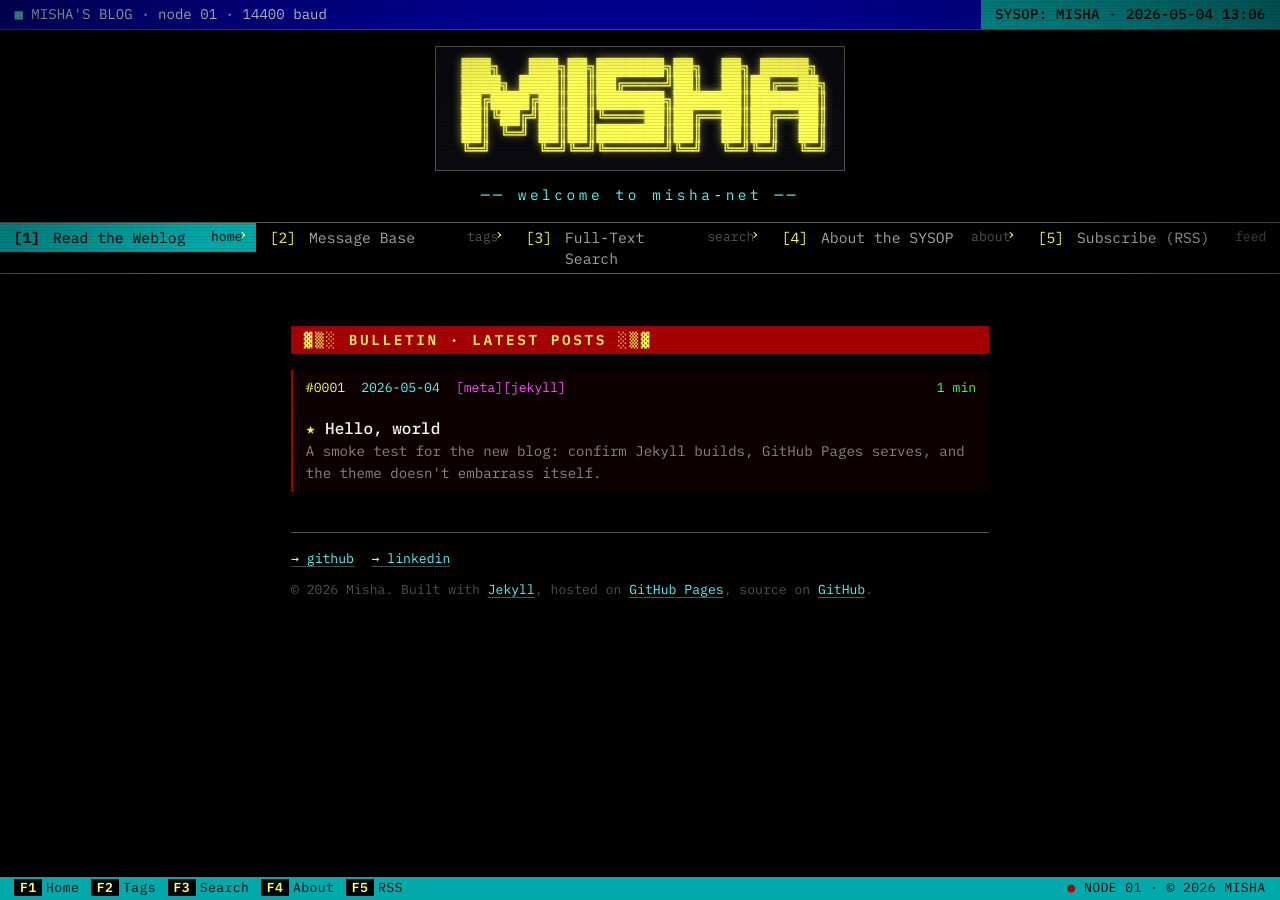
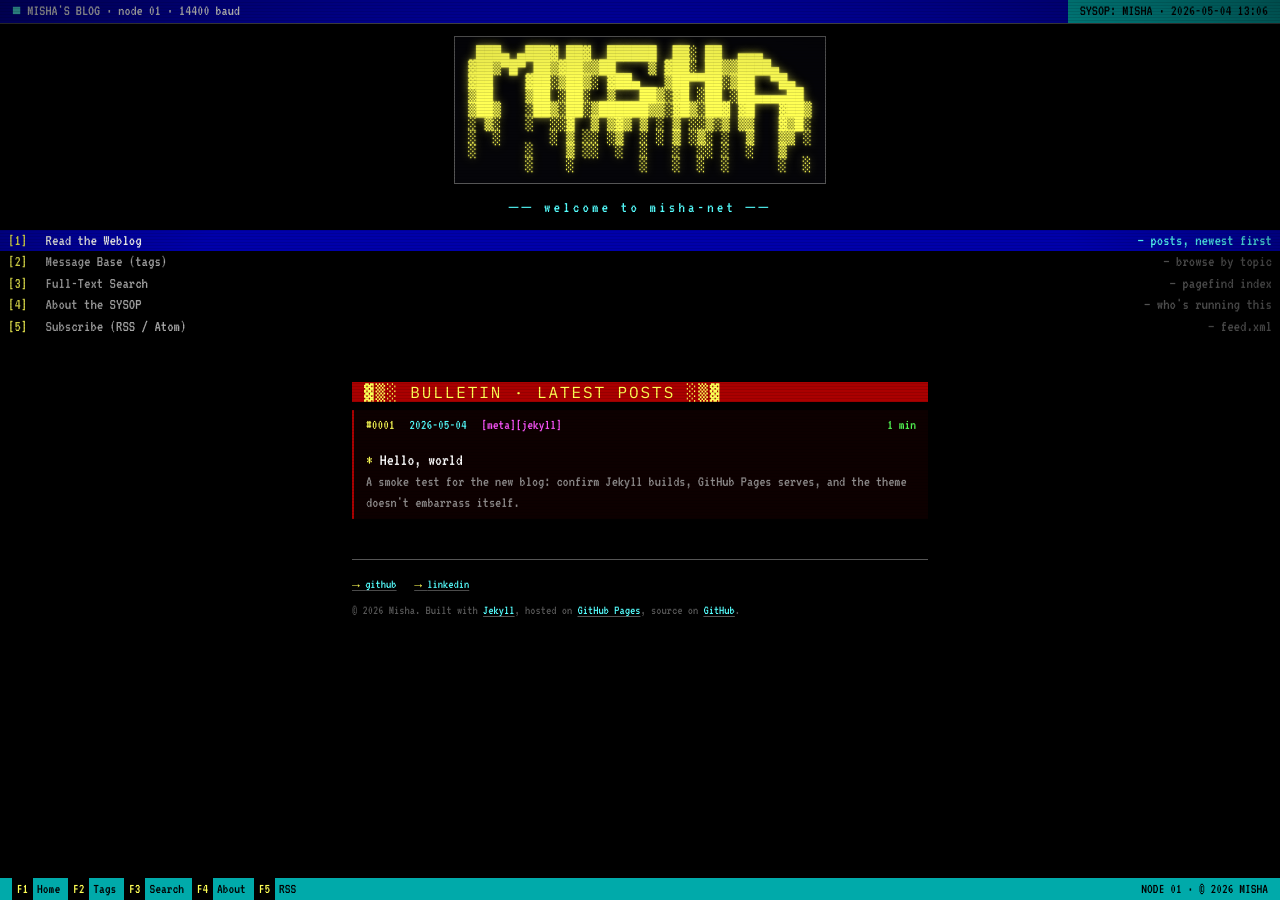
Before and after one commit to RatherBland/ratherbland.github.io, a Jekyll site: the page built from index.md, in a window 1280 px wide. Built offline with Jekyll 4.4.1, drawn with Linux system fonts in a browser that asks for light colours.

Commit message:
BBS theme: more authentic density and typography
Address feedback that the shipped theme felt modern vs. the mockup:

- Switch primary typeface to VT323 (pixel terminal font); fall back to
  Plex Mono only for <code>/<pre> blocks where legibility matters
- Bump base to 19px / line-height 1.3 to compensate for VT323 metrics
- Turn off font-smoothing so VT323 stays pixel-crisp
- Rebuild main nav as a vertical stacked list with full-row blue lightbar
  hover (matching the mockup's menu exactly; dropped the grid layout)
- Swap home banner to the chunky tdeep-style figlet with shaded blocks
- Tighten statusbar: remove box border, compact padding, F-keys blend
  rather than looking like a web nav
- Strip designer decorations: no ornament hr, no angle-bracket bullets
  on general lists, simpler post meta, simpler post header card

Pre-push review skipped again: same theme-only diff class as the
previous commit, user already approved the skip rationale.

```diff
--- a/_includes/header.html
+++ b/_includes/header.html
@@ -11,12 +11,15 @@
   {%- if page.url == "/" -%}
   <div class="banner" aria-hidden="true">
 <pre>
- ███╗   ███╗██╗███████╗██╗  ██╗ █████╗
- ████╗ ████║██║██╔════╝██║  ██║██╔══██╗
- ██╔████╔██║██║███████╗███████║███████║
- ██║╚██╔╝██║██║╚════██║██╔══██║██╔══██║
- ██║ ╚═╝ ██║██║███████║██║  ██║██║  ██║
- ╚═╝     ╚═╝╚═╝╚══════╝╚═╝  ╚═╝╚═╝  ╚═╝
+ ███▄ ▄███▓ ██▓  ██████  ██░ ██  ▄▄▄
+▓██▒▀█▀ ██▒▓██▒▒██    ▒ ▓██░ ██▒▒████▄
+▓██    ▓██░▒██▒░ ▓██▄   ▒██▀▀██░▒██  ▀█▄
+▒██    ▒██ ░██░  ▒   ██▒░▓█ ░██ ░██▄▄▄▄██
+▒██▒   ░██▒░██░▒██████▒▒░▓█▒░██▓ ▓█   ▓██▒
+░ ▒░   ░  ░░▓  ▒ ▒▓▒ ▒ ░ ▒ ░░▒░▒ ▒▒   ▓▒█░
+░  ░      ░ ▒ ░░ ░▒  ░ ░ ▒ ░▒░ ░  ▒   ▒▒ ░
+░      ░    ▒ ░░  ░  ░   ░  ░░ ░  ░   ▒
+       ░    ░        ░   ░  ░  ░      ░  ░
 </pre>
     <span class="banner__strap">welcome to misha-net</span>
   </div>
@@ -27,27 +30,27 @@
     <ul class="site-nav">
       <li>
         <a href="{{ '/' | relative_url }}" {% if u == "/" %}class="active"{% endif %}>
-          <span class="k">[1]</span><span>Read the Weblog</span><span class="c">home</span>
+          <span class="k">[1]</span><span class="l">Read the Weblog</span><span class="c">posts, newest first</span>
         </a>
       </li>
       <li>
         <a href="{{ '/tags/' | relative_url }}" {% if u contains "/tags" %}class="active"{% endif %}>
-          <span class="k">[2]</span><span>Message Base</span><span class="c">tags</span>
+          <span class="k">[2]</span><span class="l">Message Base (tags)</span><span class="c">browse by topic</span>
         </a>
       </li>
       <li>
         <a href="{{ '/search/' | relative_url }}" {% if u contains "/search" %}class="active"{% endif %}>
-          <span class="k">[3]</span><span>Full-Text Search</span><span class="c">search</span>
+          <span class="k">[3]</span><span class="l">Full-Text Search</span><span class="c">pagefind index</span>
         </a>
       </li>
       <li>
         <a href="{{ '/about/' | relative_url }}" {% if u contains "/about" %}class="active"{% endif %}>
-          <span class="k">[4]</span><span>About the SYSOP</span><span class="c">about</span>
+          <span class="k">[4]</span><span class="l">About the SYSOP</span><span class="c">who's running this</span>
         </a>
       </li>
       <li>
         <a href="{{ '/feed.xml' | relative_url }}">
-          <span class="k">[5]</span><span>Subscribe (RSS)</span><span class="c">feed</span>
+          <span class="k">[5]</span><span class="l">Subscribe (RSS / Atom)</span><span class="c">feed.xml</span>
         </a>
       </li>
     </ul>
--- a/assets/css/main.scss
+++ b/assets/css/main.scss
@@ -11,8 +11,10 @@
 :root {
   color-scheme: dark;
 
-  --font-mono: "IBM Plex Mono", ui-monospace, "SF Mono", Menlo, Consolas, monospace;
-  --font-ascii: "VT323", "IBM Plex Mono", ui-monospace, monospace;
+  /* VT323 is the pixel-terminal face used everywhere except code blocks.
+     Plex Mono stays for <code>/<pre> where legibility matters. */
+  --font-term: "VT323", "Perfect DOS VGA 437", ui-monospace, monospace;
+  --font-code: "IBM Plex Mono", ui-monospace, "SF Mono", Menlo, Consolas, monospace;
 
   /* DOS 16-colour palette */
   --c-black:   #000000;
@@ -60,13 +62,16 @@ body {
   margin: 0;
   background: var(--bg);
   color: var(--text);
-  font-family: var(--font-mono);
-  font-size: 15px;
-  line-height: 1.45;
+  font-family: var(--font-term);
+  /* VT323 is a pixel font — reads best around 19-20px with tight leading. */
+  font-size: 19px;
+  line-height: 1.3;
   font-feature-settings: "liga" 0;
-  -webkit-font-smoothing: antialiased;
+  /* Deliberately turn OFF antialiasing so VT323 stays crisp + pixely. */
+  -webkit-font-smoothing: none;
+  -moz-osx-font-smoothing: auto;
   min-height: 100vh;
-  padding-bottom: 2.25rem; /* room for fixed statusbar */
+  padding-bottom: 1.85rem; /* room for fixed statusbar */
 }
 
 /* CRT overlays — scanlines + vignette. Pointer-events:none so they never intercept. */
@@ -93,12 +98,12 @@ body::after {
 
 /* --- layout --- */
 .wrap {
-  max-width: 82ch;
+  max-width: 80ch;
   margin: 0 auto;
-  padding: 0 1.25rem;
+  padding: 0 1rem;
 }
 .site-main {
-  padding: 1rem 0 3rem;
+  padding: 0.75rem 0 2.25rem;
   position: relative;
   z-index: 1;
 }
@@ -112,96 +117,94 @@ body::after {
   display: flex;
   justify-content: space-between;
   align-items: stretch;
-  font-size: 0.88rem;
-  line-height: 1.35;
+  font-size: 0.95rem;
+  line-height: 1.2;
   border-bottom: 1px solid var(--rule);
+  flex-wrap: wrap;
 }
 .topbar__l {
   background: var(--bar-blue-bg);
   color: var(--bar-blue-fg);
-  padding: 0.3rem 0.9rem;
+  padding: 0.15rem 0.75rem;
   flex: 1 1 auto;
 }
 .topbar__l::before { content: "■ "; color: var(--c-lcyan); }
 .topbar__r {
   background: var(--bar-cyan-bg);
   color: var(--bar-cyan-fg);
-  padding: 0.3rem 0.9rem;
-  font-weight: 500;
-  letter-spacing: 0.02em;
+  padding: 0.15rem 0.75rem;
+  font-weight: 400;
+  letter-spacing: 0;
   white-space: nowrap;
 }
 
 .banner {
-  margin: 1rem 0 0.25rem;
+  margin: 0.75rem 0 0.25rem;
   text-align: center;
   overflow-x: auto;
 }
 .banner pre {
   margin: 0;
   display: inline-block;
-  /* IBM Plex Mono renders the ANSI block glyphs consistently across platforms;
-     VT323 is great but its box-drawing coverage is patchy. */
-  font-family: var(--font-mono);
-  font-size: 0.72rem;
+  /* Plex Mono keeps the ANSI block glyphs uniform width across platforms. */
+  font-family: var(--font-code);
+  font-size: 0.6rem;
   line-height: 1.02;
   color: var(--accent);
-  text-shadow: 0 0 10px rgba(255,255,85,0.55), 0 0 2px rgba(255,255,85,0.7);
+  text-shadow: 0 0 10px rgba(255,255,85,0.6), 0 0 2px rgba(255,255,85,0.8);
   white-space: pre;
   text-align: left;
   letter-spacing: 0;
 }
-@media (min-width: 480px) { .banner pre { font-size: 0.85rem; } }
-@media (min-width: 640px) { .banner pre { font-size: 1rem; } }
+@media (min-width: 480px) { .banner pre { font-size: 0.72rem; } }
+@media (min-width: 640px) { .banner pre { font-size: 0.85rem; } }
 .banner__strap {
   display: block;
-  margin-top: 0.5rem;
+  margin-top: 0.35rem;
   color: var(--c-lcyan);
-  font-size: 0.9rem;
-  letter-spacing: 0.25em;
+  font-size: 1rem;
+  letter-spacing: 0.2em;
   text-transform: lowercase;
 }
 .banner__strap::before { content: "── "; }
 .banner__strap::after  { content: " ──"; }
 
-/* Main menu (numbered, F-key style) */
+/* Main menu: vertical stacked list, lightbar selection, F-key feel. */
 .site-nav {
-  margin: 1rem 0 0.5rem;
+  margin: 0.75rem 0;
   padding: 0;
-  border-top: 1px solid var(--rule);
-  border-bottom: 1px solid var(--rule);
   list-style: none;
-  display: grid;
-  grid-template-columns: repeat(auto-fit, minmax(14rem, 1fr));
 }
-.site-nav li { margin: 0; }
+.site-nav li { margin: 0; padding: 0; }
+.site-nav li::before { content: ""; } /* kill generic ul bullet */
 .site-nav a {
   display: flex;
-  gap: 0.7rem;
-  padding: 0.25rem 0.85rem;
+  gap: 0.75rem;
+  padding: 0 0.5rem;
   color: var(--text);
   text-decoration: none;
-  border-right: 1px solid var(--rule);
-  font-size: 0.92rem;
+  font-size: 1rem;
+  line-height: 1.35;
 }
-.site-nav a:last-child { border-right: 0; }
-.site-nav .k { color: var(--accent); width: 3.2ch; flex: none; }
-.site-nav .c { color: var(--muted); margin-left: auto; font-size: 0.82rem; }
+.site-nav .k { color: var(--accent); width: 4ch; flex: none; }
+.site-nav .l { color: var(--text); flex: 1; }
+.site-nav .c { color: var(--muted); }
+.site-nav .c::before { content: "— "; }
 .site-nav a:hover, .site-nav a.active {
-  background: var(--bar-cyan-bg);
-  color: var(--bar-cyan-fg);
+  background: var(--bar-blue-bg);
+  color: var(--c-white);
 }
-.site-nav a:hover .k, .site-nav a.active .k { color: var(--c-black); font-weight: 700; }
-.site-nav a:hover .c, .site-nav a.active .c { color: var(--c-black); }
+.site-nav a:hover .k, .site-nav a.active .k { color: var(--c-yellow); font-weight: 400; }
+.site-nav a:hover .l, .site-nav a.active .l { color: var(--c-white); }
+.site-nav a:hover .c, .site-nav a.active .c { color: var(--c-lcyan); }
 
 /* --- links --- */
 a {
   color: var(--link);
   text-decoration: underline;
   text-decoration-color: var(--muted);
-  text-underline-offset: 3px;
+  text-underline-offset: 2px;
   text-decoration-thickness: 1px;
-  transition: color .1s ease, text-decoration-color .1s ease, background .1s ease;
 }
 a:hover {
   color: var(--link-hov);
@@ -211,19 +214,19 @@ a:hover {
 /* --- headings --- */
 h1, h2, h3, h4, h5, h6 {
   color: var(--text-hi);
-  font-weight: 500;
-  line-height: 1.2;
-  margin: 2rem 0 0.9rem;
-  letter-spacing: 0.01em;
+  font-weight: 400;
+  line-height: 1.1;
+  margin: 1.5rem 0 0.5rem;
+  letter-spacing: 0;
 }
-h1 { font-size: 1.45rem; }
-h2 { font-size: 1.15rem; color: var(--accent); }
-h3 { font-size: 1.02rem; color: var(--c-lcyan); }
-h4, h5, h6 { font-size: 0.98rem; color: var(--muted); }
+h1 { font-size: 1.55rem; }
+h2 { font-size: 1.25rem; color: var(--accent); }
+h3 { font-size: 1.1rem; color: var(--c-lcyan); }
+h4, h5, h6 { font-size: 1.05rem; color: var(--muted); }
 
 /* Decorative prefixes only inside post/page body, not in chrome. */
-.post-content h2::before, .page-content h2::before { content: "── "; color: var(--c-red); }
-.post-content h3::before, .page-content h3::before { content: "▸ "; color: var(--accent); }
+.post-content h2::before, .page-content h2::before { content: "== "; color: var(--c-red); }
+.post-content h3::before, .page-content h3::before { content: "-- "; color: var(--accent); }
 
 .post-content :is(h2, h3, h4) { scroll-margin-top: 1rem; }
 
@@ -231,61 +234,45 @@ h4, h5, h6 { font-size: 0.98rem; color: var(--muted); }
 .section-head {
   background: var(--bar-red-bg);
   color: var(--bar-red-fg);
-  padding: 0.2rem 0.8rem;
-  letter-spacing: 0.18em;
-  font-weight: 700;
-  font-size: 0.9rem;
-  margin: 1.75rem 0 1rem;
+  padding: 0 0.75rem;
+  letter-spacing: 0.12em;
+  font-weight: 400;
+  font-size: 1rem;
+  margin: 1.25rem 0 0.5rem;
   text-transform: uppercase;
+  font-family: var(--font-code);
 }
 .section-head::before { content: "▓▒░ "; }
 .section-head::after  { content: " ░▒▓"; }
 
 /* --- body content --- */
-p, ul, ol, blockquote, pre, table, figure { margin: 0 0 1.1rem; }
-ul, ol { padding-left: 1.5rem; }
-li { margin-bottom: 0.2rem; }
-ul { list-style: none; padding-left: 1.1rem; }
+p, ul, ol, blockquote, pre, table, figure { margin: 0 0 0.85rem; }
+ul, ol { padding-left: 1.6rem; }
+li { margin-bottom: 0.05rem; }
+ul { list-style: none; padding-left: 1.25rem; }
 ul > li { position: relative; }
 ul > li::before {
-  content: "›";
+  content: "*";
   position: absolute; left: -1.1rem;
   color: var(--accent);
 }
-ol { list-style: decimal-leading-zero; padding-left: 2.2rem; }
+ol { list-style: decimal; padding-left: 2rem; }
 ol::marker, ol > li::marker { color: var(--accent); }
 
 blockquote {
   border-left: 2px solid var(--c-red);
   margin-left: 0;
-  padding: 0.1rem 0 0.1rem 1rem;
+  padding: 0 0 0 0.75rem;
   color: var(--c-lcyan);
   font-style: normal;
   background: rgba(170, 0, 0, 0.08);
-}
-blockquote::before {
-  content: "│ ";
-  color: var(--c-red);
 }
 
 hr {
   border: 0;
   border-top: 1px dashed var(--rule);
-  margin: 2rem 0;
-  position: relative;
-  overflow: visible;
+  margin: 1.5rem 0;
   color: var(--muted);
-}
-hr::after {
-  content: "─── ◆ ───";
-  position: absolute;
-  left: 50%; top: -0.7rem;
-  transform: translateX(-50%);
-  background: var(--bg);
-  padding: 0 0.6rem;
-  color: var(--c-red);
-  font-size: 0.82rem;
-  letter-spacing: 0.15em;
 }
 
 img, video { max-width: 100%; height: auto; display: block; border: 1px solid var(--rule); }
@@ -306,20 +293,21 @@ th, td {
 th { background: rgba(0, 170, 170, 0.12); color: var(--c-lcyan); font-weight: 500; }
 
 /* --- code --- */
-code, pre, kbd, samp { font-family: var(--font-mono); font-size: 0.88em; }
+/* Code blocks swap to Plex Mono — VT323 is charming but painful to read code in. */
+code, pre, kbd, samp { font-family: var(--font-code); font-size: 0.78em; }
 :not(pre) > code {
   background: var(--c-blue);
   color: var(--c-white);
-  padding: 0.05em 0.35em;
+  padding: 0.05em 0.3em;
   border: 0;
   border-radius: 0;
 }
 pre {
-  background: #0a0a10;
+  background: #050509;
   border: 1px solid var(--rule);
-  padding: 0.8rem 1rem;
+  padding: 0.65rem 0.85rem;
   overflow-x: auto;
-  line-height: 1.45;
+  line-height: 1.4;
   position: relative;
 }
 pre > code {
@@ -340,10 +328,9 @@ kbd {
 
 /* --- home / post list (BBS bulletin) --- */
 .home-intro {
-  margin: 0.5rem 0 1.25rem;
+  margin: 0.25rem 0 0.85rem;
   color: var(--c-lcyan);
   text-align: center;
-  font-size: 0.95rem;
 }
 
 .post-list {
@@ -352,15 +339,14 @@ kbd {
   margin: 0;
 }
 .post-list__item {
-  padding: 0.55rem 0.8rem;
-  margin-bottom: 0.35rem;
+  padding: 0.35rem 0.75rem;
+  margin-bottom: 0.2rem;
   border-left: 2px solid var(--muted);
   display: grid;
   grid-template-columns: auto 1fr;
-  column-gap: 1rem;
-  row-gap: 0.2rem;
+  column-gap: 0.9rem;
+  row-gap: 0.1rem;
   align-items: baseline;
-  position: relative;
 }
 .post-list__item::before { content: none; }
 .post-list__item:hover {
@@ -373,8 +359,8 @@ kbd {
   grid-column: 1 / -1;
   display: flex;
   flex-wrap: wrap;
-  gap: 1rem;
-  font-size: 0.82rem;
+  gap: 0.9rem;
+  font-size: 0.9rem;
   color: var(--muted);
 }
 .post-list__id      { color: var(--accent); }
@@ -386,12 +372,12 @@ kbd {
   grid-column: 1 / -1;
   color: var(--text-hi);
   text-decoration: none;
-  font-size: 1rem;
-  font-weight: 500;
-  line-height: 1.25;
+  font-size: 1.08rem;
+  font-weight: 400;
+  line-height: 1.2;
 }
-.post-list__title::before { content: "▸ "; color: var(--accent); }
-.post-list__item--featured .post-list__title::before { content: "★ "; color: var(--accent); }
+.post-list__title::before { content: "> "; color: var(--accent); }
+.post-list__item--featured .post-list__title::before { content: "* "; color: var(--accent); }
 .post-list__item:hover .post-list__title { color: var(--link-hov); }
 
 .post-list__excerpt {
@@ -399,46 +385,43 @@ kbd {
   margin: 0;
   color: var(--text);
   opacity: 0.82;
-  font-size: 0.88rem;
-  line-height: 1.5;
+  font-size: 0.96rem;
+  line-height: 1.35;
 }
 
 @media (max-width: 560px) {
-  .post-list__line { gap: 0.6rem; }
+  .post-list__line { gap: 0.55rem; }
   .post-list__min { margin-left: 0; width: 100%; }
 }
 
 /* --- post page --- */
 .post {
-  padding: 0.5rem 0 0;
+  padding: 0;
 }
 .post-header {
-  margin: 1rem 0 1.5rem;
-  padding: 0.5rem 0.9rem 0.8rem;
-  border: 1px solid var(--rule);
+  margin: 0.5rem 0 1rem;
+  padding: 0.35rem 0.75rem 0.5rem;
   border-left: 2px solid var(--c-red);
-  background: rgba(170, 0, 0, 0.06);
+  background: rgba(170, 0, 0, 0.08);
 }
 .post-title {
-  margin: 0.25rem 0 0.4rem;
-  font-size: 1.35rem;
+  margin: 0.1rem 0 0.25rem;
+  font-size: 1.55rem;
   color: var(--text-hi);
-  line-height: 1.2;
+  line-height: 1.15;
 }
-.post-title::before { content: "★ "; color: var(--accent); }
+.post-title::before { content: "* "; color: var(--accent); }
 .post-meta {
   color: var(--muted);
-  font-size: 0.82rem;
+  font-size: 0.9rem;
   display: flex;
   flex-wrap: wrap;
   gap: 0.9rem;
 }
 .post-meta time { color: var(--c-lcyan); font-variant-numeric: tabular-nums; }
-.post-meta time::before { content: "◆ "; }
 .post-meta .sep { display: none; }
-.post-meta span:not(.post-tags)::before { content: "▸ "; color: var(--accent); }
 .post-tags { color: var(--tag); }
-.post-tags::before { content: "# "; color: var(--accent); }
+.post-tags::before { content: "#"; color: var(--accent); }
 .post-tags a { color: var(--tag); text-decoration: none; }
 .post-tags a:hover { color: var(--link-hov); }
 
@@ -559,32 +542,43 @@ kbd {
   left: 0; right: 0; bottom: 0;
   background: var(--bar-cyan-bg);
   color: var(--bar-cyan-fg);
-  padding: 0.15rem 0.9rem;
-  font-size: 0.82rem;
-  line-height: 1.4;
-  letter-spacing: 0.03em;
+  padding: 0 0.75rem;
+  font-size: 0.9rem;
+  line-height: 1.55;
+  letter-spacing: 0;
   z-index: 60;
   display: flex;
   justify-content: space-between;
-  gap: 1rem;
+  gap: 0.75rem;
   align-items: center;
-  border-top: 1px solid var(--c-black);
 }
-.site-footer__keys { display: flex; gap: 0.75rem; flex-wrap: wrap; }
-.site-footer__keys b {
-  font-weight: 700;
-  background: var(--c-black);
-  color: var(--c-yellow);
-  padding: 0 0.35rem;
-  margin-right: 0.25rem;
+.site-footer__keys {
+  display: flex;
+  gap: 0.5rem;
+  flex-wrap: wrap;
+  align-items: center;
+  flex: 1;
+  min-width: 0;
 }
 .site-footer__keys a {
   color: var(--bar-cyan-fg);
   text-decoration: none;
+  display: inline-flex;
+  align-items: baseline;
+  gap: 0.25rem;
+}
+.site-footer__keys b {
+  font-weight: 400;
+  background: var(--c-black);
+  color: var(--c-yellow);
+  padding: 0 0.3rem;
 }
 .site-footer__keys a:hover b { background: var(--c-red); color: var(--c-white); }
-.site-footer__right { white-space: nowrap; font-variant-numeric: tabular-nums; }
-.site-footer__right::before { content: "● "; color: var(--c-red); }
+.site-footer__right {
+  white-space: nowrap;
+  font-variant-numeric: tabular-nums;
+  color: var(--bar-cyan-fg);
+}
 
 /* The in-page footer block on the home page */
 .site-footer-block {
@@ -608,17 +602,18 @@ kbd {
 .site-footer-block a { color: var(--link); }
 
 @media (max-width: 560px) {
-  .site-footer { font-size: 0.75rem; padding: 0.15rem 0.6rem; }
-  .site-footer__keys { gap: 0.4rem; }
-  body { padding-bottom: 2.6rem; }
+  .site-footer { font-size: 0.82rem; padding: 0 0.5rem; }
+  .site-footer__keys { gap: 0.35rem; }
+  .site-footer__right { display: none; }
+  body { padding-bottom: 1.85rem; }
 }
 
 /* --- copy-code button --- */
 .copy-btn {
   position: absolute;
-  top: 0.4rem;
-  right: 0.4rem;
-  font-family: var(--font-mono);
+  top: 0.3rem;
+  right: 0.3rem;
+  font-family: var(--font-code);
   font-size: 0.72rem;
   background: var(--c-black);
   color: var(--muted);
@@ -669,7 +664,7 @@ pre:hover .copy-btn, .copy-btn:focus-visible { opacity: 1; }
   --pagefind-ui-font: var(--font-mono);
 }
 #search .pagefind-ui__search-input {
-  font-family: var(--font-mono);
+  font-family: var(--font-code);
   background: #0a0a10;
   color: var(--c-lgreen);
 }
@@ -680,7 +675,7 @@ pre:hover .copy-btn, .copy-btn:focus-visible { opacity: 1; }
 
 /* --- 404 fallback (if present) --- */
 .error-404 { text-align: center; padding: 3rem 0; }
-.error-404 h1 { color: var(--c-lred); font-family: var(--font-ascii); font-size: 3rem; }
+.error-404 h1 { color: var(--c-lred); font-size: 3rem; }
 
 /* --- syntax highlighting --- */
 @import "syntax";
```
